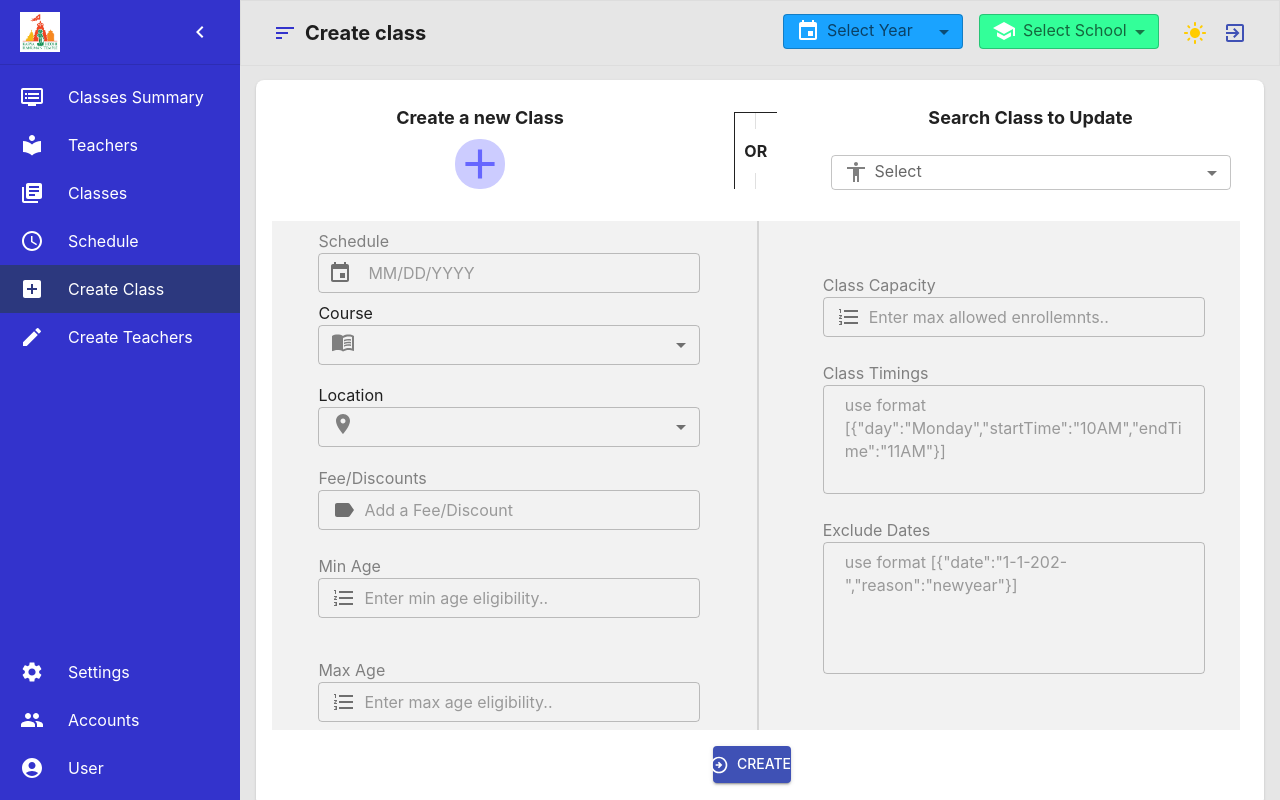
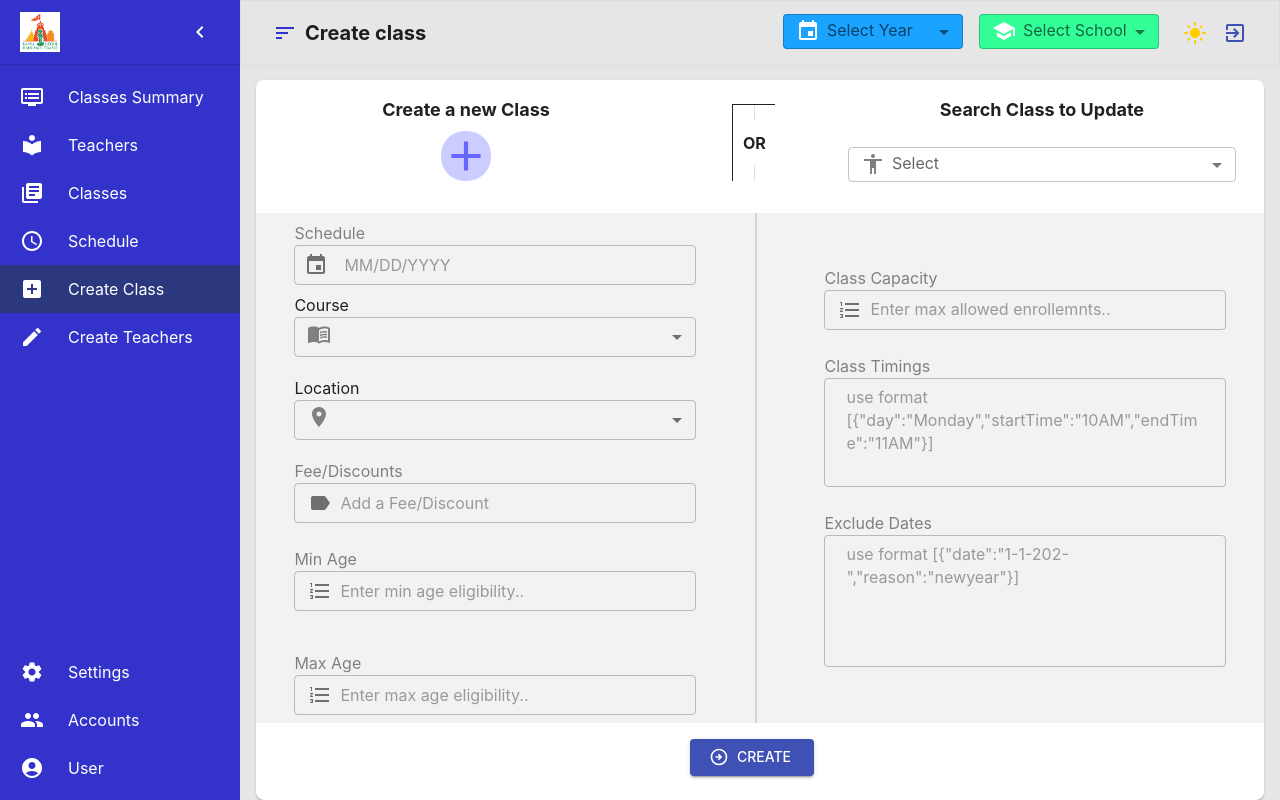
Before and after one commit to Pranavkotesh/Classes-Management-App, a React (Create React App) app in the folder web/classes-management/: page /createclass in a window 1280 px wide. Built offline with nearby package versions, Linux system fonts and the light colour scheme.

Commit message:
-resolution fixes

```diff
--- a/web/classes-management/src/features/createclass/CreateClass.jsx
+++ b/web/classes-management/src/features/createclass/CreateClass.jsx
@@ -33,8 +33,8 @@ const CreateClass = () => {
     <AppLayout title="Create class">
       <Grid container spacing={0}>
         <Grid item xs={12}>
-          <AppCard minHeight={690}>
-            <Grid container spacing={0}>
+          <AppCard minHeight={690} padding='0px'>
+            <Grid container spacing={0} sx={{paddingTop:2}}>
               <Grid item xs={12} sm={12} md={5}>
                 <Box textAlign="center">
                   <Typography sx={{ fontSize: 18, fontWeight: "bold" }}>
@@ -79,7 +79,7 @@ const CreateClass = () => {
                 md={5}
                 sx={{ marginTop: { xs: 2, sm: 2, md: 0 } }}
               >
-                <Box textAlign="center">
+                <Box textAlign="center" sx={{px:2}}>
                   <Typography
                     sx={{ fontSize: 18, fontWeight: "bold", marginBottom: 3 }}
                   >
@@ -175,7 +175,7 @@ const CreateClass = () => {
                     container
                     spacing={1}
                     alignItems="center"
-                    sx={{ marginTop: 3, backgroundColor: "#f2f2f2", px: 2 }}
+                    sx={{ marginTop: 3, backgroundColor: "#f2f2f2", px: 2}}
                   >
                     <Grid
                       item
@@ -241,6 +241,7 @@ const CreateClass = () => {
                       <AppTextInput
                         name="fee"
                         label="Fee/Discounts"
+                        type='number'
                         onChange={handleChange}
                         placeholder="Add a Fee/Discount "
                         icon={<LabelIcon />}
@@ -253,6 +254,7 @@ const CreateClass = () => {
                         label="Min Age"
                         icon={<FormatListNumberedIcon />}
                         placeholder="Enter min age eligibility.. "
+                        type='number'
                         onChange={handleChange}
                         onBlur={handleBlur}
                         value={values.minAge}
@@ -267,6 +269,7 @@ const CreateClass = () => {
                         label="Max Age"
                         onChange={handleChange}
                         placeholder="Enter max age eligibility.. "
+                        type='number'
                         onBlur={handleBlur}
                         icon={<FormatListNumberedIcon />}
                         value={values.maxAge}
@@ -288,6 +291,7 @@ const CreateClass = () => {
                         label="Class Capacity"
                         onChange={handleChange}
                         placeholder="Enter max allowed enrollemnts.. "
+                        type='number'
                         onBlur={handleBlur}
                         icon={<FormatListNumberedIcon />}
                         value={values.classCapacity}
@@ -340,7 +344,7 @@ const CreateClass = () => {
                       alignItems="center"
                       justifyContent="center"
                     >
-                      <Grid item xs={5} sm={2} md={2} lg={1}>
+                      <Grid item xs={5} sm={2.5} md={2} lg={1.5} xl={1.2} sx={{marginBottom:3}}>
                         <AppButton
                           btnText="Create"
                           type="submit"
--- a/web/classes-management/src/features/schedule/ScheduleMain.jsx
+++ b/web/classes-management/src/features/schedule/ScheduleMain.jsx
@@ -13,15 +13,11 @@ import AppButton from "../../shared/components/app-button/AppButton";
 import AppDateSelector from "../../shared/components/app-date-select/AppDateSelect";
 
 const DefineSchedule = () => {
-  // const [date, setDate] = React.useState("");
 
-  // const handleChange0 = (event) => {
-  //   setDate(event.target.value);
-  // };
 
   return (
     <AppLayout title="Define Schedule">
-      <Grid container spacing={2}>
+      <Grid container spacing={2} >
         <BoxElement
           elementOne="Admin"
           elementTwo="Setup & Maintenance"
@@ -30,7 +26,7 @@ const DefineSchedule = () => {
           sm="flex"
         />
         <Grid item xs={12}>
-          <AppCard title="Create / Update Schedule" minHeight={640}>
+          <AppCard title="Create / Update Schedule" minHeight={640} padding='0px'>
             <Divider orientation="horizontal" sx={{ marginTop: 1 }}></Divider>
             <Grid container spacing={0} sx={{ marginTop: 2 }}>
               <Grid
@@ -138,7 +134,8 @@ const DefineSchedule = () => {
                   <Grid
                     container
                     spacing={0}
-                    sx={{ marginTop: 5, backgroundColor: " #f2f2f2", px: 2 }}
+                    sx={{ marginTop: 5, backgroundColor: " #f2f2f2", px:0 ,
+                  '&.MuiPaper-root':{padding:0}}}
                   >
                     <Grid
                       item
@@ -147,6 +144,7 @@ const DefineSchedule = () => {
                       sx={{
                         marginLeft: { xs: 0, md: "4%" },
                         marginBottom: { xs: 1, sm: 1, md: 0 },
+
                       }}
                     >
                       <AppCard minHeight={220} boxShadow="0" color=" #f2f2f2">
@@ -240,7 +238,7 @@ const DefineSchedule = () => {
                       alignItems="center"
                       justifyContent="center"
                     >
-                      <Grid item xs={5} sm={2} md={2} lg={1}>
+                      <Grid item xs={5} sm={2.5} md={2} lg={1.5} xl={1.2} >
                         <AppButton
                           btnText="Create"
                           type="submit"
--- a/web/classes-management/src/shared/components/app-button/AppButton.jsx
+++ b/web/classes-management/src/shared/components/app-button/AppButton.jsx
@@ -20,6 +20,7 @@ function AppButton({
       variant={variant || "contained"}
       color={"primary"}
       className={className}
+
       {...rest}
     >
       {btnText}
--- a/web/classes-management/src/shared/components/app-card/AppCard.jsx
+++ b/web/classes-management/src/shared/components/app-card/AppCard.jsx
@@ -1,17 +1,18 @@
 import React from "react";
 import { Card, CardContent, Typography } from "@mui/material";
 
-function AppCard({ title, padding, minHeight, children,boxShadow,color}) {
+function AppCard({ title, padding, minHeight, children,boxShadow,color,px}) {
   return (
     <Card
       style={{
-        padding: padding || 24,
+        padding:padding||24,
         minHeight: minHeight || "auto",
         fontWeight:'bolder',
+
       }}
-      sx={{borderRadius:2,boxShadow: boxShadow ||1,backgroundColor:color||'white'}}
+      sx={{borderRadius:2,boxShadow: boxShadow ||1,backgroundColor:color||'white',px:px}}
     >
-      <CardContent style={{ padding: 0 }}>
+      <CardContent style={{ padding: 0}}>
         {title && <Typography variant="button">{title}</Typography>}
         {children}
       </CardContent>
--- a/web/classes-management/src/shared/components/app-constants/DataConstant.jsx
+++ b/web/classes-management/src/shared/components/app-constants/DataConstant.jsx
@@ -6,4 +6,5 @@ const stateArr=["Telangana","Andra Pradesh","Karnataka","Tamil Nadu","Kerala"]
 const classArr=["Class 1","Class 2","Class 3","Class 4","Class 5",]
 const schoolArr=["School 1","School 2","School 3","School 4","School 5","School 6"]
 const dateVal=[1,2,3,4,5]
-export  {teacherArr,courseArr,locationArr,genderArr,stateArr,classArr,dateVal,schoolArr};
+const years=['2015','2016','2017','2018','2019','2020','2021','2022','2023']
+export  {teacherArr,courseArr,locationArr,genderArr,stateArr,classArr,dateVal,schoolArr,years};
--- a/web/classes-management/src/shared/components/app-main-bar/AppMainBar.jsx
+++ b/web/classes-management/src/shared/components/app-main-bar/AppMainBar.jsx
@@ -14,7 +14,7 @@ import MiniDrawer from "../app-drawer-component/AppDrawerComponent";
 import { useTheme, makeStyles, createStyles } from "@mui/styles";
 import { THEME } from "../../../styles";
 import { Event, School } from "@mui/icons-material";
-import {schoolArr, dateVal} from "../app-constants/DataConstant";
+import {schoolArr, years} from "../app-constants/DataConstant";
 
 const openDrawerWidth = 240;
 const closeDrawerWidth = 72;
@@ -109,7 +109,7 @@ function AppMainBar({
                   label="Select Year"
                   bgColor="#1aa3ff"
                   icon={<Event />}
-                  menuItems={dateVal}
+                  menuItems={years}
                   value={selectedYear}
                   onChange={onYearChange}
                   width={180}
--- a/web/classes-management/src/shared/components/app-table-component/AppTableComponent.jsx
+++ b/web/classes-management/src/shared/components/app-table-component/AppTableComponent.jsx
@@ -3,7 +3,7 @@ import TableRow from "@mui/material/TableRow";
 import Paper from "@mui/material/Paper";
 import Table from "@mui/material/Table";
 import TableCell from "@mui/material/TableCell";
-import { TableContainer, TableBody, Grid } from "@mui/material";
+import { TableContainer, TableBody } from "@mui/material";
 function AppTable({ titles, minHeight, color, border, borderBody }) {
   return (
     <TableContainer
```
Also changed, not shown: web/classes-management/src/features/createteachers/CreateTeachersMain.jsx (+8 -16 lines).
